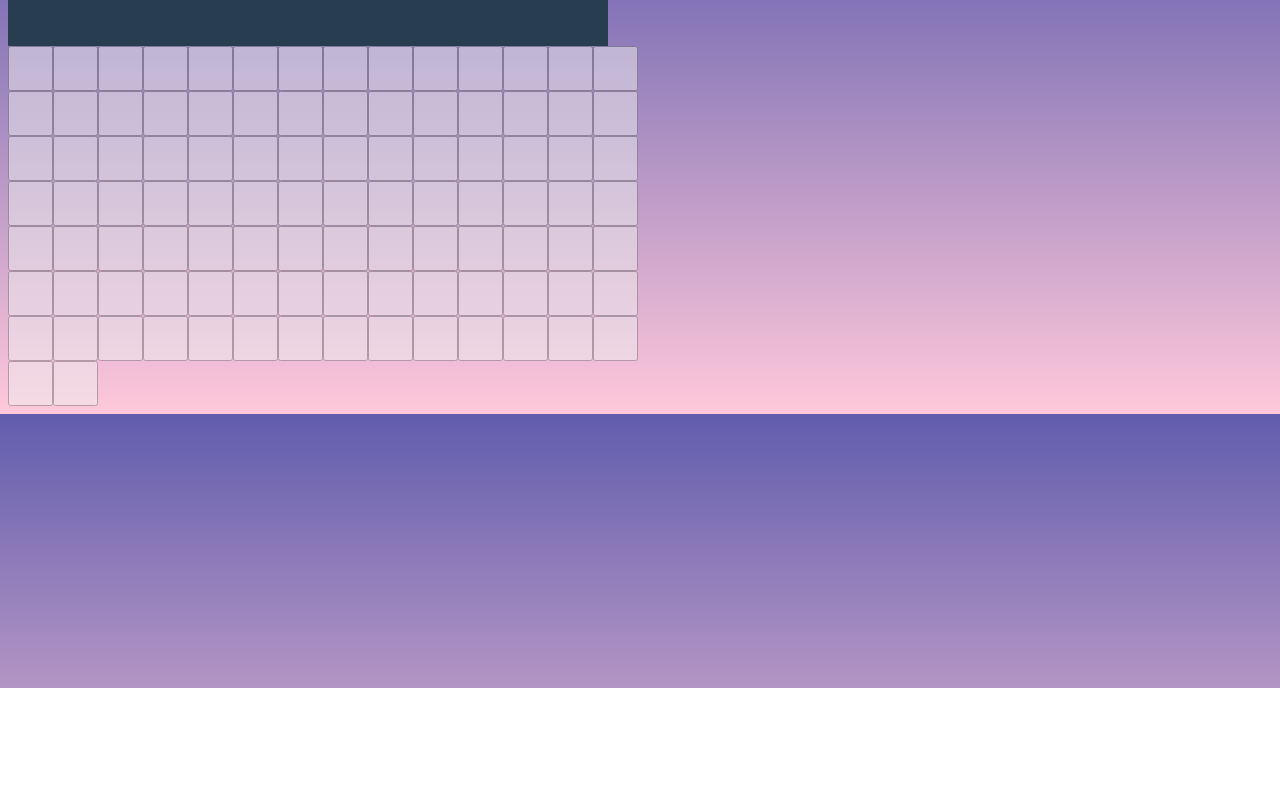
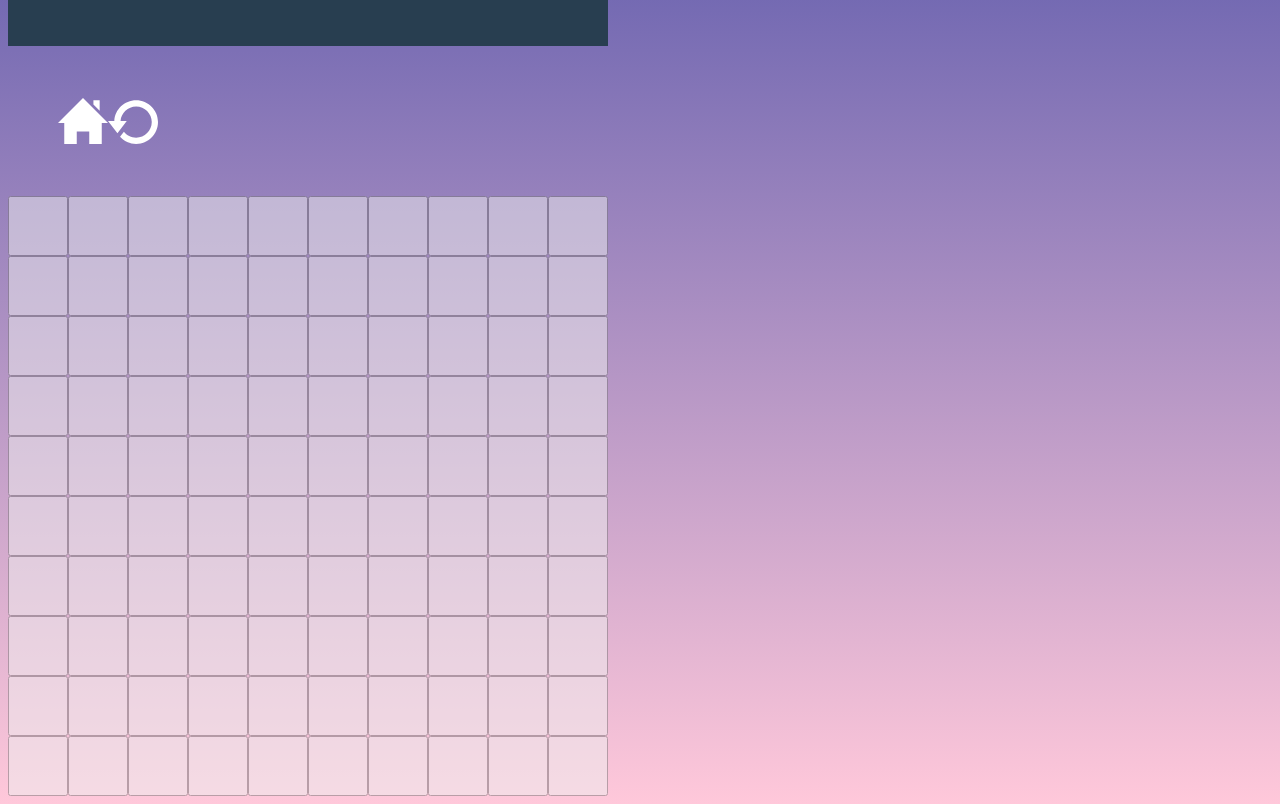
Before and after one commit to Marketakj/Piskvorky, a plain HTML site: page hra.html in a window 1280 px wide. Shown: the part 112-916 px from the top of the page. Before the commit the page ends 800 px from the top, so only its background shows below. Drawn offline with Linux system fonts and the light colour scheme.

Commit message:
Hotove ikonky bez formatovani

```diff
--- a/hra.html
+++ b/hra.html
@@ -13,6 +13,20 @@
   </head>
   <body class="container-hra">
     <h1>Pravidla</h1>
+
+    <div class="container-ikonky">
+      <a class="ikonka-hra" href="pravidla.html"
+        ><img class="ikonka-hra" src="home.svg" alt="Ikonka domu"
+      /></a>
+      <a class="ikonka-hra" href="hra.html">
+        <img
+          class="ikonka-hra"
+          src="restart.svg"
+          alt="Ikonka obnoveni stranky"
+        />
+      </a>
+    </div>
+
     <div class="container-buttons">
       <button class="button-hra"></button>
       <button class="button-hra"></button>
--- a/style.css
+++ b/style.css
@@ -155,15 +155,28 @@ figcaption {
   max-width: 80vmin;
 }
 
+.container-ikonky {
+  display: flex;
+  align-items: right;
+  flex-direction: row;
+  padding: 50px;
+}
+
+.ikonka-hra {
+  height: 50px;
+  width: 50px;
+  position: right;
+}
+
 .container-buttons {
   display: flex;
   align-items: center;
-  flex-direction: row;
+  flex-direction: flex-start;
   flex-wrap: wrap;
   opacity: 0.5;
 }
 
 .button-hra {
-  height: 45px;
-  width: 45px;
+  height: 60px;
+  width: 60px;
 }
```
